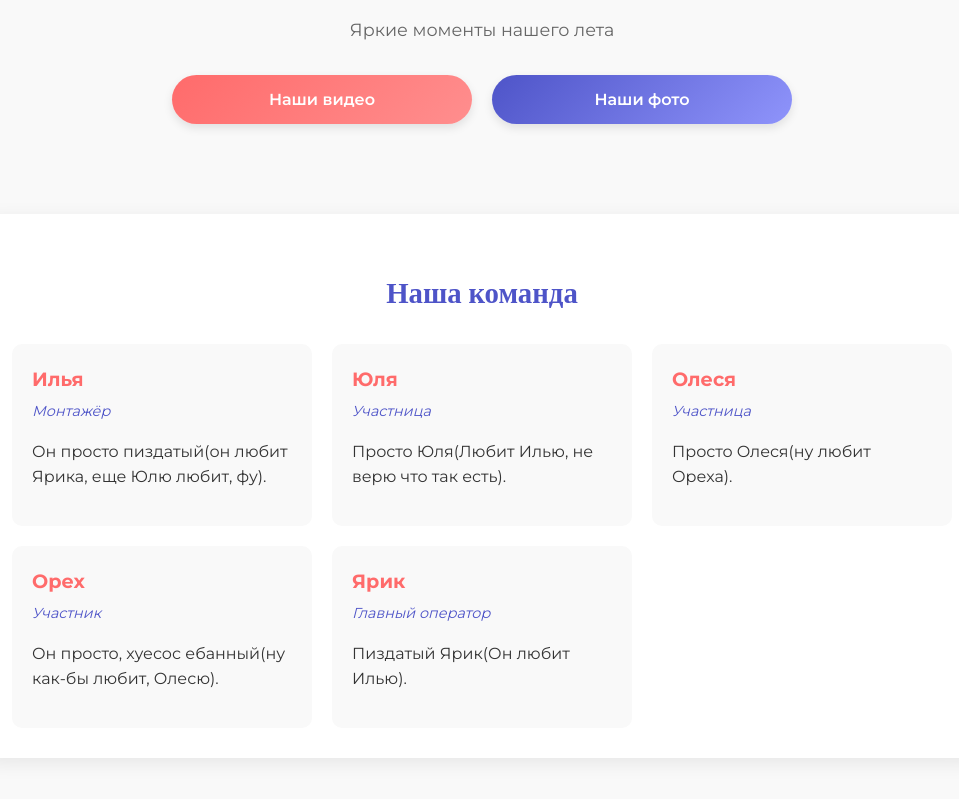
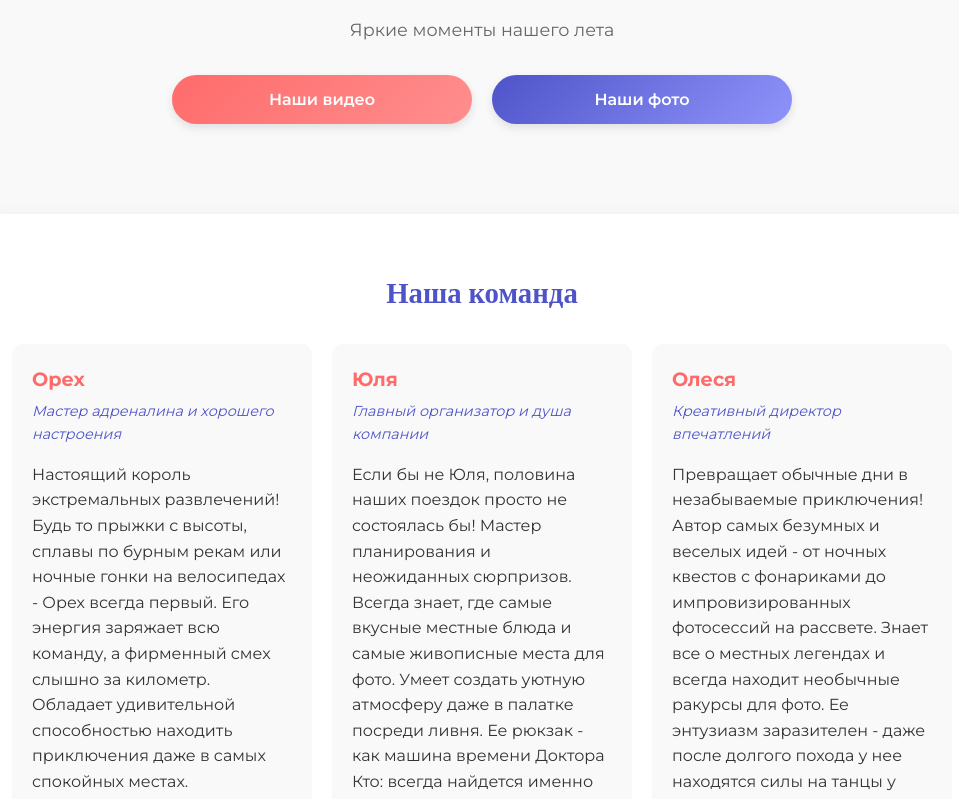
Before and after one commit to cuctpa/video, a plain HTML site: page index.html in a window 1280 px wide. Shown: the part 147-946 px from the top of the page, without its empty margins (158-1117 px from the left). Drawn offline with nearby package versions, Linux system fonts and the light colour scheme.

Commit message:
Update index.html

```diff
--- a/index.html
+++ b/index.html
@@ -188,34 +188,39 @@
         <section class="team-section">
             <h2 class="team-title">Наша команда</h2>
             <div class="team-list">
+                <!-- Орех -->
+                <div class="team-member">
+                    <div class="member-name">Орех</div>
+                    <div class="member-role">Мастер адреналина и хорошего настроения</div>
+                    <p>Настоящий король экстремальных развлечений! Будь то прыжки с высоты, сплавы по бурным рекам или ночные гонки на велосипедах - Орех всегда первый. Его энергия заряжает всю команду, а фирменный смех слышно за километр. Обладает удивительной способностью находить приключения даже в самых спокойных местах.</p>
+                </div>
+
+                <!-- Юля -->
+                <div class="team-member">
+                    <div class="member-name">Юля</div>
+                    <div class="member-role">Главный организатор и душа компании</div>
+                    <p>Если бы не Юля, половина наших поездок просто не состоялась бы! Мастер планирования и неожиданных сюрпризов. Всегда знает, где самые вкусные местные блюда и самые живописные места для фото. Умеет создать уютную атмосферу даже в палатке посреди ливня. Ее рюкзак - как машина времени Доктора Кто: всегда найдется именно то, что нужно в нужный момент.</p>
+                </div>
+
+                <!-- Олеся -->
+                <div class="team-member">
+                    <div class="member-name">Олеся</div>
+                    <div class="member-role">Креативный директор впечатлений</div>
+                    <p>Превращает обычные дни в незабываемые приключения! Автор самых безумных и веселых идей - от ночных квестов с фонариками до импровизированных фотосессий на рассвете. Знает все о местных легендах и всегда находит необычные ракурсы для фото. Ее энтузиазм заразителен - даже после долгого похода у нее находятся силы на танцы у костра.</p>
+                </div>
+
+                <!-- Илья (монтажер) -->
                 <div class="team-member">
                     <div class="member-name">Илья</div>
-                    <div class="member-role">Монтажёр</div>
-                    <p>Он просто пиздатый(он любит Ярика, еще Юлю любит, фу).</p>
+                    <div class="member-role">Волшебник монтажа</div>
+                    <p>Тот, кто превращает наши хаотичные съемки в настоящие блокбастеры! Работает с кадрами как ювелир - подберет идеальную музыку, сделает плавные переходы и добавит те спецэффекты, о которых мы даже не мечтали. Может из трех часов материала сделать шедевр на 3 минуты, который будет смотреть на повторе вся команда. Его рабочая станция - священное место, куда мы приносим "жертвы" в виде кофе и снеков.</p>
                 </div>
 
-                <div class="team-member">
-                    <div class="member-name">Юля</div>
-                    <div class="member-role">Участница</div>
-                    <p>Просто Юля(Любит Илью, не верю что так есть).</p>
-                </div>
-
-                <div class="team-member">
-                    <div class="member-name">Олеся</div>
-                    <div class="member-role">Участница</div>
-                    <p>Просто Олеся(ну любит Ореха).</p>
-                </div>
-
-                <div class="team-member">
-                    <div class="member-name">Орех</div>
-                    <div class="member-role">Участник</div>
-                    <p>Он просто, хуесос ебанный(ну как-бы любит, Олесю).</p>
-                </div>
-
+                <!-- Ярик (оператор) -->
                 <div class="team-member">
                     <div class="member-name">Ярик</div>
-                    <div class="member-role">Главный оператор</div>
-                    <p>Пиздатый Ярик(Он любит Илью).</p>
+                    <div class="member-role">Главный оператор и ловец моментов</div>
+                    <p>Человек-невидимка с камерой, который умудряется быть везде! Ловит самые искренние эмоции, когда мы этого не ожидаем. Ради идеального кадра залезет на дерево, ляжет в грязь или проснется на рассвете. Его девиз: "Лучший момент - неожиданный момент". Благодаря Ярику у нас есть не просто видео, а настоящая летняя история, которую можно пересматривать снова и снова.</p>
                 </div>
             </div>
         </section>
```
